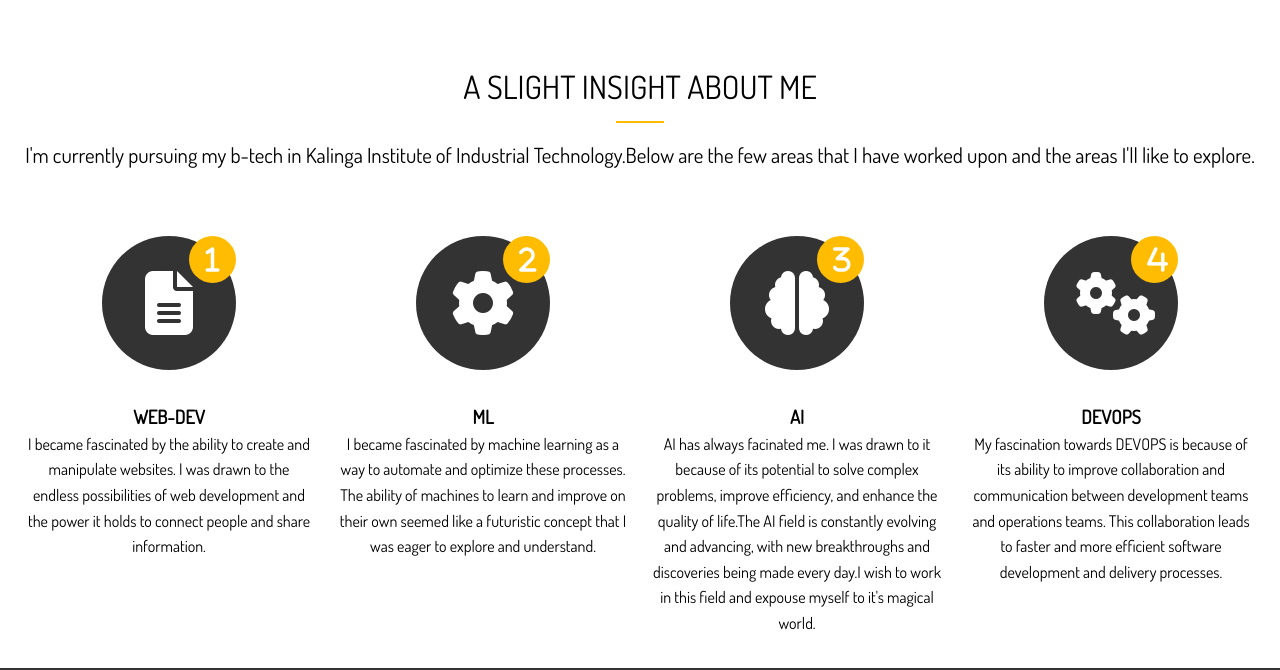
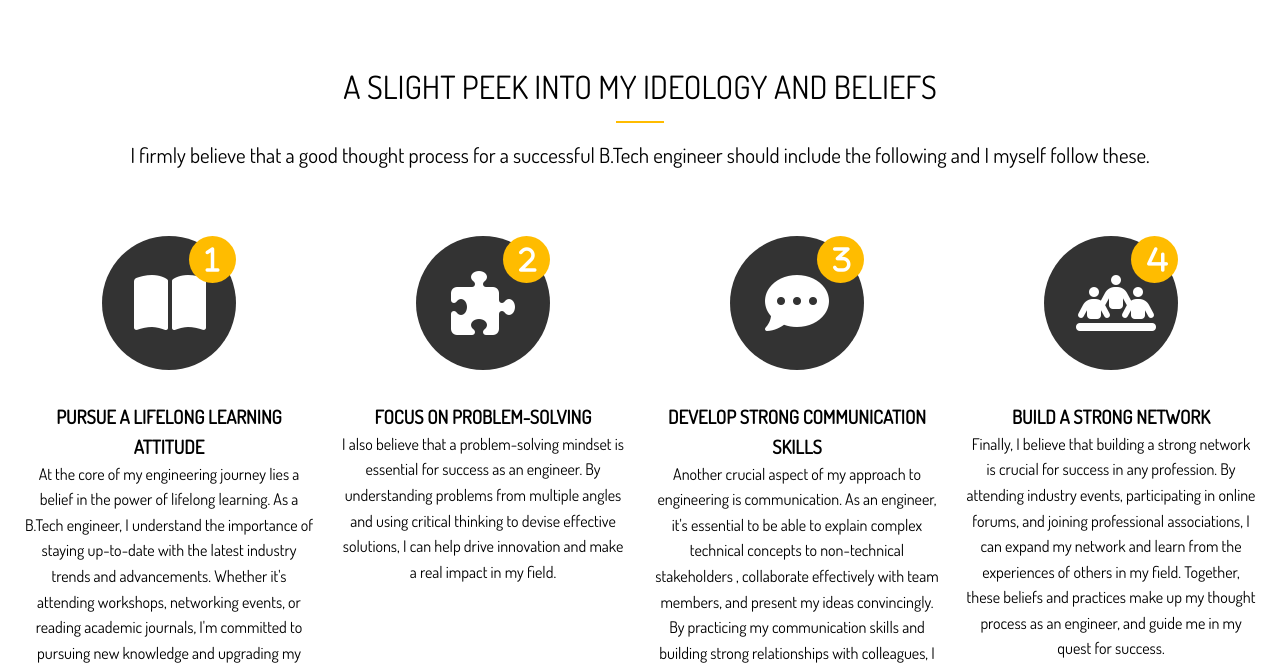
Before and after one commit to DevangiDas/DevangiDas.github.io, a plain HTML site: page index.html in a window 1280 px wide. Shown: the part 1555-2225 px from the top of the page. Drawn offline with Linux system fonts and the light colour scheme.

```diff
--- a/css/main.css
+++ b/css/main.css
@@ -212,7 +212,7 @@ img {
       border-color: #F09440; }
 
 #header-home {
-  background: url("../img/red.jpg") no-repeat center right/cover;
+  background: url("../img/key_board.jpg") no-repeat center right/cover;
   height: 100vh;
   color: #fff; }
   #header-home .header-content {
@@ -223,7 +223,7 @@ img {
       line-height: 1.2; }
 
 #header-inner {
-  background: url("../img/red.jpg") no-repeat 20% 30%/cover;
+  background: url("../img/key_board.jpg") no-repeat 20% 30%/cover;
   height: 5.5rem;
   border-bottom: 3px solid #ffbc00; }
 
@@ -392,6 +392,7 @@ img {
     align-items: center; }
     #main-footer .footer-content .social .fab {
       margin-right: 1rem;
+      color: #f4f4f4;
       border: 2px #fff solid;
       border-radius: 50%;
       height: 20px;
--- a/index.html
+++ b/index.html
@@ -139,64 +139,62 @@
   <section id="home-c" class="text-center py-2">
     <div class="container">
       <h2 class="section-title">
-        A slight insight about me
+        A slight peek into my ideology and Beliefs
       </h2>
       <div class="bottom-line"></div>
       <p class="lead">
-        I'm currently pursuing my b-tech in Kalinga Institute of Industrial
-          Technology.Below are the few areas that I have worked upon and the areas
-          I'll like to explore.
+        I firmly believe that a good thought process for a successful B.Tech engineer
+        should include the following and I myself follow these.
       </p>
       <div class="process">
         <div>
-          <i class="fas fa-file-alt fa-4x process-icon my-2">
+          <i class="fas fa-solid fa-book-open fa-4x process-icon my-2">
             <div class="process-step">1</div>
           </i>
-          <h3>WEB-DEV</h3>
+          <h3>Pursue a lifelong learning attitude</h3>
           <p>
-            I became fascinated by the ability to create and
-              manipulate websites. I was drawn to the endless
-              possibilities of web development and the power
-              it holds to connect people and share information.
+            At the core of my engineering journey lies a belief in the power of lifelong learning.
+            As a B.Tech engineer, I understand the importance of staying up-to-date with the latest
+            industry trends and advancements. Whether it's attending workshops, networking events,
+            or reading academic journals, I'm committed to pursuing new knowledge and upgrading my
+            skills.
           </p>
         </div>
         <div>
-          <i class="fas fa-gear fa-4x process-icon my-2">
+          <i class="fas fa-solid fa-puzzle-piece fa-4x process-icon my-2">
             <div class="process-step">2</div>
           </i>
-          <h3>ML</h3>
+          <h3>Focus on problem-solving</h3>
           <p>
-            I became fascinated by machine learning as a way to automate and
-             optimize these processes. The ability of machines to learn and
-             improve on their own seemed like a futuristic concept that I was
-             eager to explore and understand.
+            I also believe that a problem-solving mindset is essential for success as an engineer.
+            By understanding problems from multiple angles and using critical thinking to devise
+            effective solutions, I can help drive innovation and make a real impact in my field.
           </p>
         </div>
         <div>
-          <i class="fas fa-brain fa-4x process-icon my-2">
+          <i class="fas fa-solid fa-comment-dots fa-4x process-icon my-2">
             <div class="process-step">3</div>
           </i>
-          <h3>AI</h3>
+          <h3>Develop strong communication skills</h3>
           <p>
-            AI has always facinated me. I was drawn to it because
-               of its potential to solve complex problems, improve
-               efficiency, and enhance the quality of life.The AI field
-               is constantly evolving and advancing, with new
-               breakthroughs and discoveries being made every day.I wish to
-               work in this field and expouse myself to it's magical world.
+            Another crucial aspect of my approach to engineering is communication. As an engineer,
+            it's essential to be able to explain complex technical concepts to non-technical stakeholders
+            , collaborate effectively with team members, and present my ideas convincingly. By practicing
+            my communication skills and building strong relationships with colleagues, I can help
+            ensure that my work has a real-world impact.
           </p>
         </div>
         <div>
-          <i class="fas fa-gears fa-4x process-icon my-2">
+          <i class="fas fa-solid fa-people-line fa-4x process-icon my-2">
             <div class="process-step">4</div>
           </i>
-          <h3>DEVOPS</h3>
+          <h3>Build a strong network</h3>
           <p>
-            My fascination towards DEVOPS is because of
-            its ability to improve collaboration and communication
-            between development teams and operations teams.
-            This collaboration leads to faster and more efficient
-            software development and delivery processes.
+            Finally, I believe that building a strong network is crucial for success in any profession.
+            By attending industry events, participating in online forums, and joining professional
+            associations, I can expand my network and learn from the experiences of others in my field.
+            Together, these beliefs and practices make up my thought process as an engineer, and guide
+            me in my quest for success.
           </p>
         </div>
       </div>
@@ -209,9 +207,9 @@
       <div class="footer-content container">
         <p>Copyright &copy; 2023. All Rights Reserved</p>
         <div class="social">
-          <i class="fab fa-github"></i>
-          <i class="fab fa-linkedin"></i>
-          <i class="fab fa-envelope"></i>
+          <a href="https://github.com/DevangiDas" target="_blank" ><i class="fab fa-github"></i></a>
+          <a href="https://www.linkedin.com/in/devangi-das-667935209" target="_blank"><i class="fab fa-linkedin"></i></a>
+          <a href="contact.html" target="_blank"><i class="fab fa-envelope"></i></a>
 
         </div>
       </div>
```
Also changed, not shown: about.html (+3 -3 lines), contact.html (+4 -4 lines), work.html (+15 -4 lines), img/items/tic_tac.png (added), img/key_board.jpg (added), img/red.jpg (deleted).
